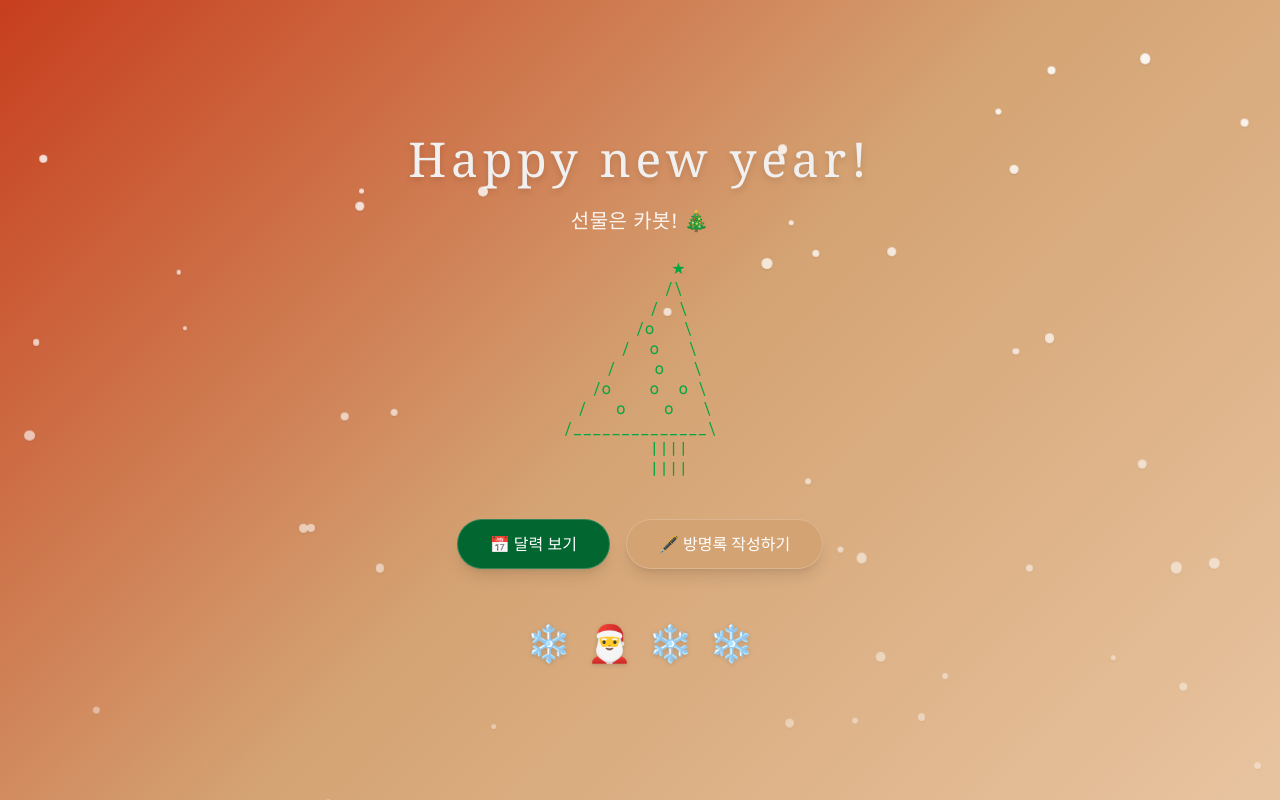
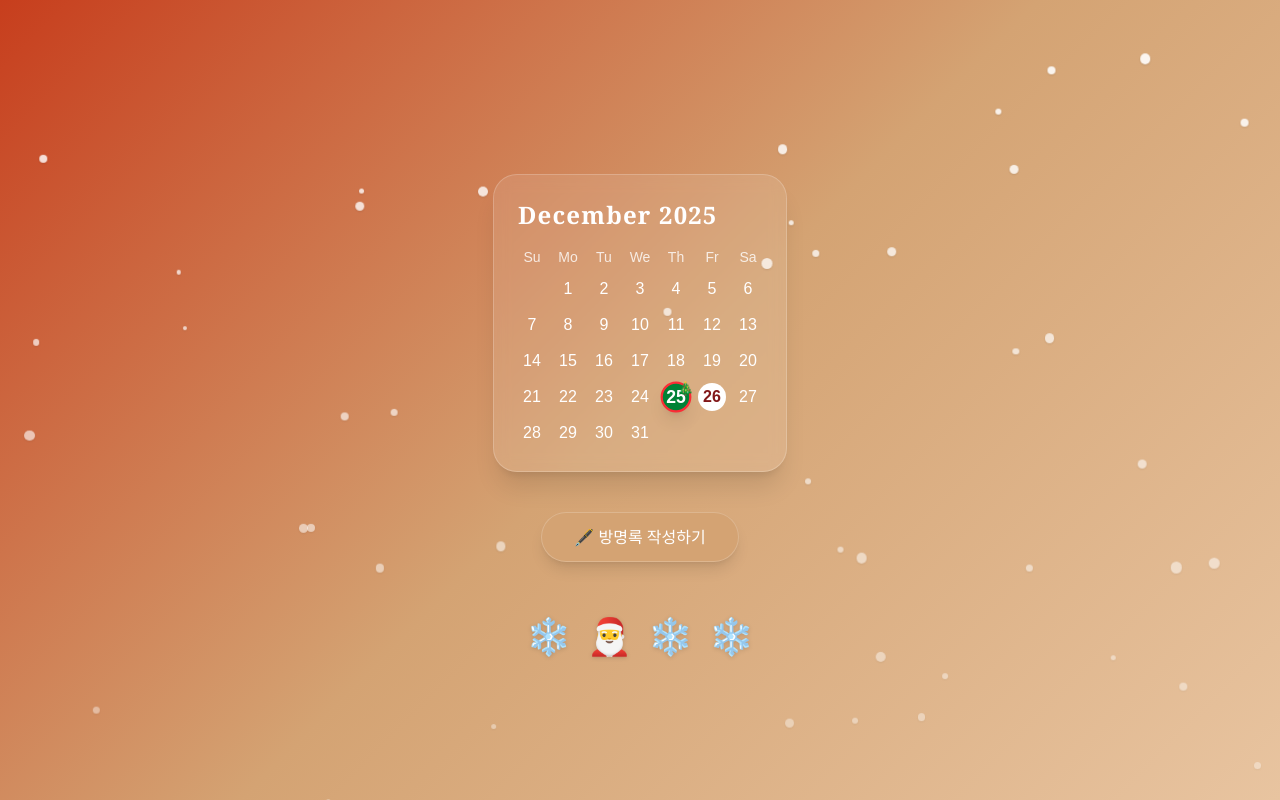
Before and after one commit to Nunu-cpu/happy-new-year-for-Maman, a Next.js app: page / in a window 1280 px wide. Built offline with nearby package versions, Linux system fonts and the light colour scheme.

Commit message:
Embed Calendar into home page and clean up UI

```diff
--- a/app/page.tsx
+++ b/app/page.tsx
@@ -1,8 +1,8 @@
 "use client";
 
-import Image from "next/image";
+import { useEffect, useState } from "react";
 import Link from "next/link";
-import { useEffect, useState } from "react";
+import Calendar from "@/components/Calendar";
 
 export default function Home() {
   // Use state to ensure snowflakes are only rendered on the client to avoid hydration mismatch
@@ -57,37 +57,9 @@ export default function Home() {
       ))}
 
       <main className="flex flex-col items-center text-center gap-6 animate-in fade-in zoom-in duration-1000 z-10">
-        <div className="relative">
-          <h1 className="text-4xl md:text-5xl font-serif font-medium tracking-widest text-[#f0f0f0] drop-shadow-md">
-            Happy new year!
-          </h1>
-        </div>
-
-        <p className="text-lg md:text-xl font-light text-white/90 tracking-wide font-serif">
-          선물은 카봇! 🎄
-        </p>
-
-        <pre className="text-green-600 font-mono text-sm md:text-base leading-tight select-none">
-          {`        ★
-       /\\
-      /  \\
-     /o   \\
-    /  o   \\
-   /    o   \\
-  /o    o  o \\
- /   o    o   \\
-/______________\\
-      ||||
-      ||||`}
-        </pre>
+        <Calendar />
 
         <div className="flex flex-col sm:flex-row gap-4 mt-4">
-          <Link
-            href="/calendar"
-            className="px-8 py-3 rounded-full bg-green-800 hover:bg-green-700 text-white font-serif border border-white/20 shadow-lg transition-all hover:scale-105 active:scale-95 text-center"
-          >
-            📅 달력 보기
-          </Link>
           <Link
             href="/guestbook"
             className="px-8 py-3 rounded-full bg-[#d4a373] hover:bg-[#c49363] text-white font-serif border border-white/20 shadow-lg transition-all hover:scale-105 active:scale-95 text-center"
```
